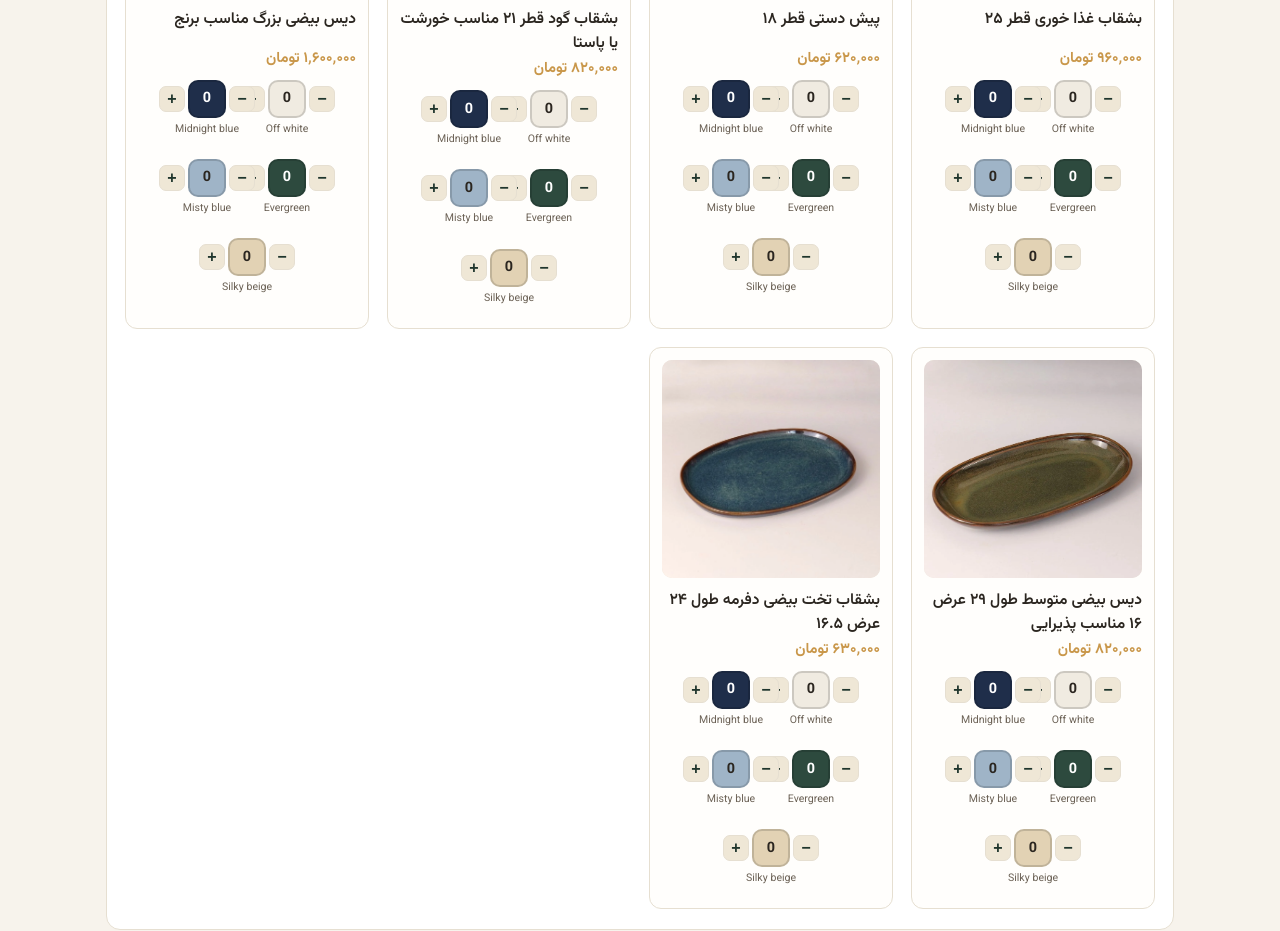
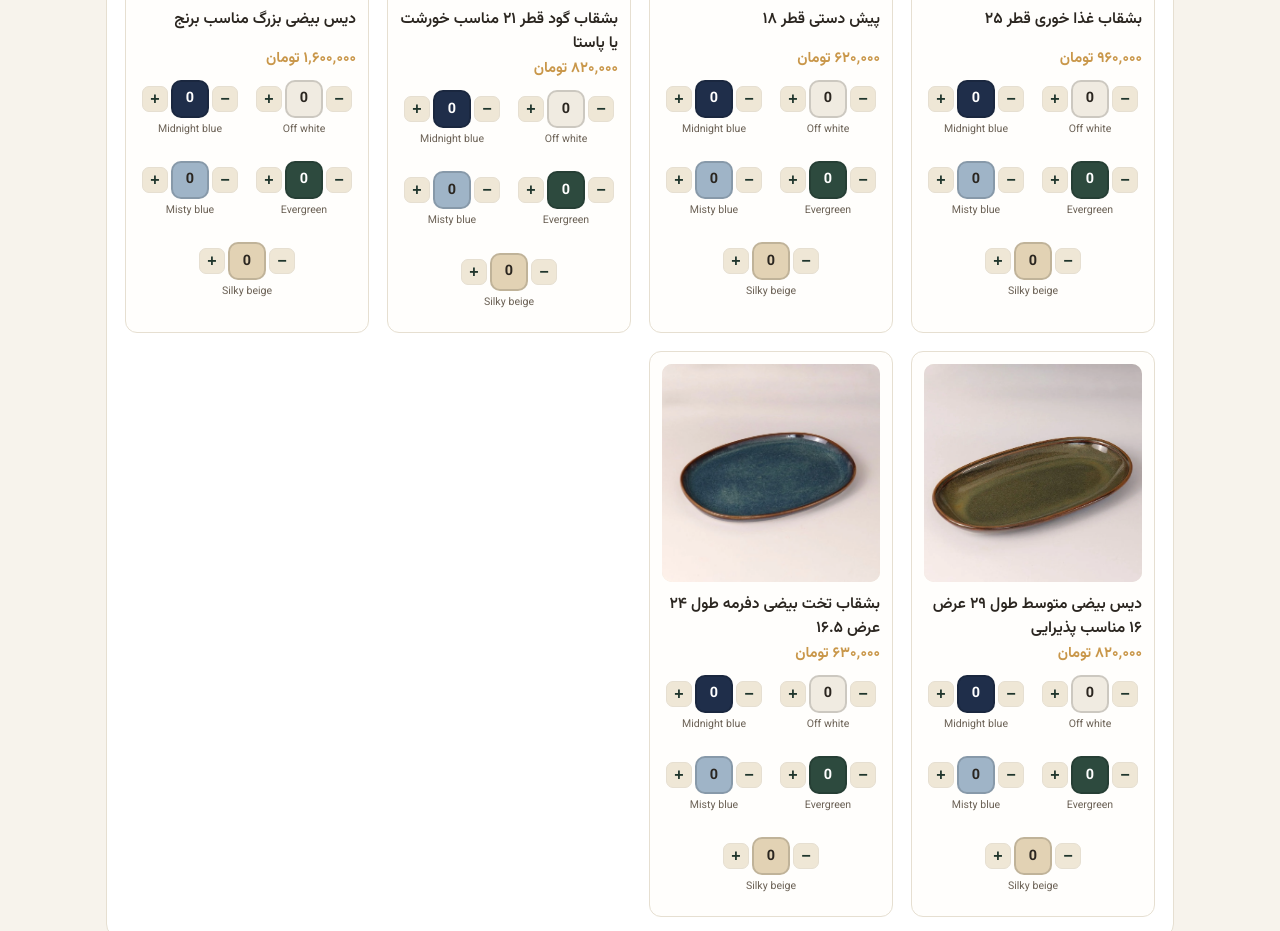
Before and after one commit to targol/PerlapotsOrderForm, a plain HTML site: page index.html in a window 1280 px wide. Shown: the part 829-1760 px from the top of the page. Drawn offline with nearby package versions, Linux system fonts and the light colour scheme.

Commit message:
Update index.html

```diff
--- a/index.html
+++ b/index.html
@@ -197,14 +197,14 @@
   .swatch-row{
     display:flex;
     flex-wrap: wrap;
-    gap: 12px;
+    gap: 14px 18px;
     justify-content: center;
   }
   .swatch{
     display:flex;
     flex-direction:column;
     align-items:center;
-    width: 68px;
+    width: auto;
   }
   .swatch-label{
     font-size: 0.66em;
```
